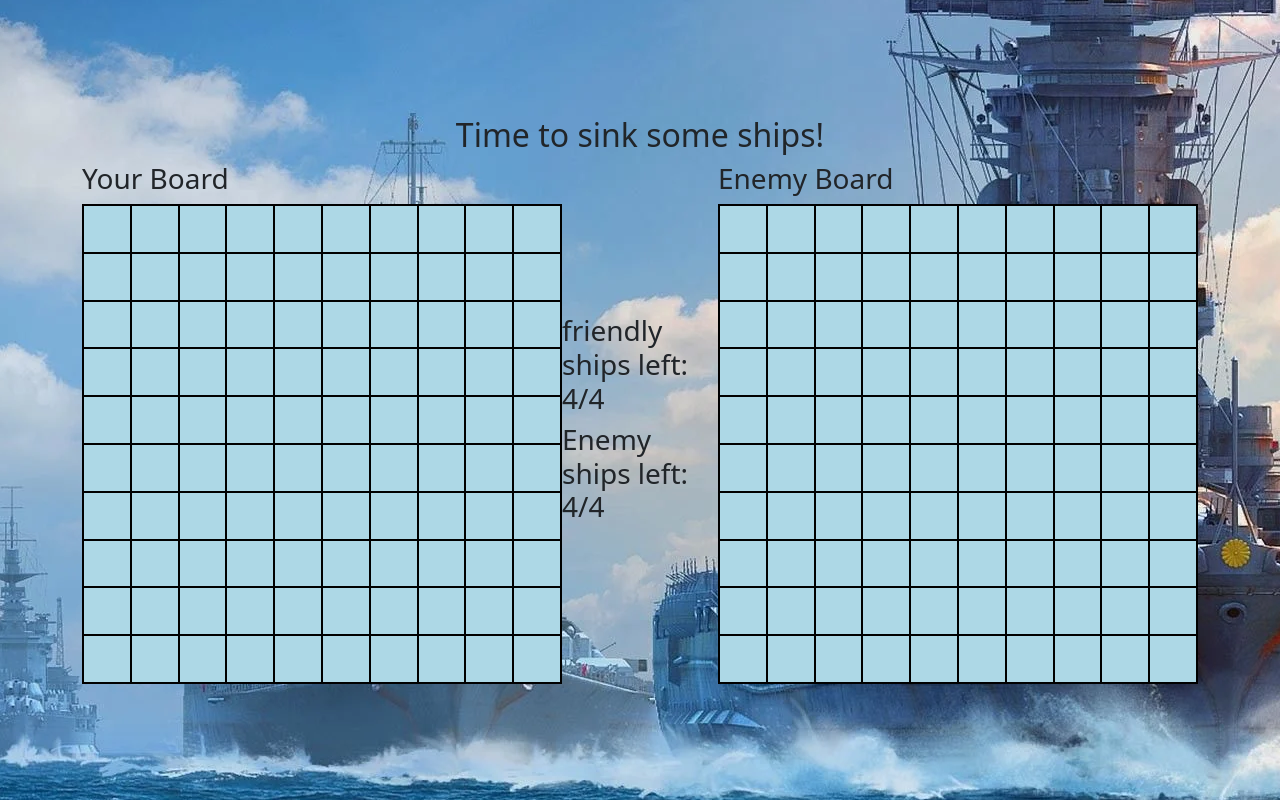
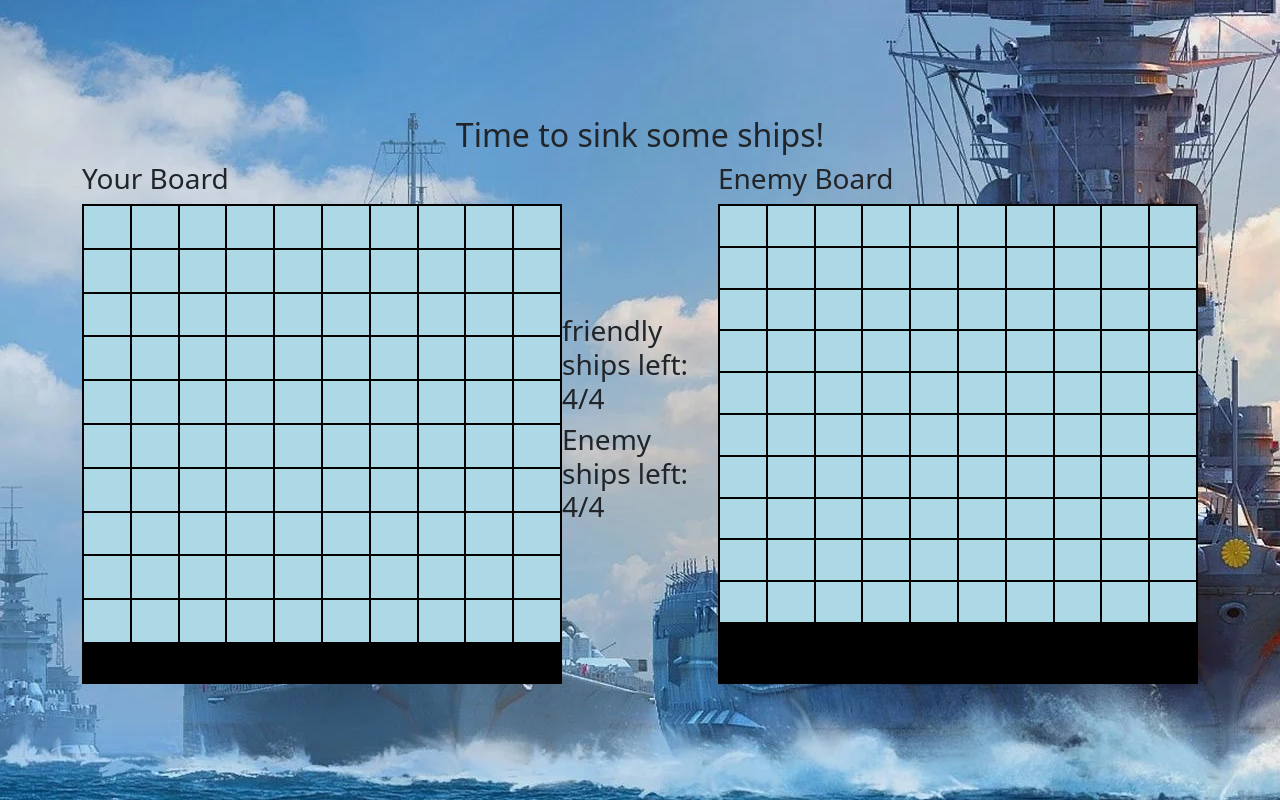
Before and after one commit to carzborn/battle-ships-frontend, a React (Create React App) app: page /rooms/1 in a window 1280 px wide. Built offline with nearby package versions, Linux system fonts and the light colour scheme; no server answers.

Commit message:
added new create board function

```diff
--- a/src/components/GameBoard.jsx
+++ b/src/components/GameBoard.jsx
@@ -1,30 +1,35 @@
-import React from 'react'
-import { useEffect } from 'react'
+import { useEffect, useState } from 'react'
 
 const GameBoard = () => {
+
+    const [playerBoard, setPlayerBoard] = useState([]);
+	const [opponentBoard, setOpponentBoard] = useState([]);
+
+    const rows = [1, 2, 3, 4, 5, 6, 7, 8, 9, 10]
+    const cols = ["A", "B", "C", "D", "E", "F", "G", "H", "I", "J"]
     const yourBoard = []
     const enemyBoard = []
 
-    const createBoard = (team) => {
-        for (let i=0; i<100; i++){
-            team.push(<div className={`y${i}`} key={i} data-id={i}></div>)
+    const createBoard = (mBoard, eBoard) => {
+
+        for (let y=0; y<rows.length; y++ ) {
+            for (let x=0; x<cols.length; x++){
+                mBoard.push(<div className="cell" key={`${cols[x]}${rows[y]}`} data-id={`${cols[x]}${rows[y]}`}></div>)
+                eBoard.push(<div className="cell" key={`${cols[x]}${rows[y]}`} data-id={`${cols[x]}${rows[y]}`}></div>)
             }
         }
-
-    createBoard(yourBoard)
-    createBoard(enemyBoard)
-
-    console.log(yourBoard)
-    console.log(enemyBoard)
+        setPlayerBoard((playerBoard) => [...playerBoard, ...mBoard])
+        setOpponentBoard((opponentBoard) => [...opponentBoard, ...eBoard])
+    }
 
     const handleClick = (e) => {
-        console.log(e.target.data)
-
+        const clicked = e.target.getAttribute("data-id")
+        console.log(`shots fired at ${clicked}`);
     }
 
-    const handleMiss = (e) => {
-
-    }
+    useEffect(()=>{
+        createBoard(yourBoard,enemyBoard)
+    },[])
 
     return (
         <div >
@@ -34,7 +39,7 @@
             <div className="game-wrapper">
                 <div>
                     <h3>Your Board</h3>
-                <div className="yourBoard">{yourBoard}</div>
+                    <div className="yourBoard">{playerBoard}</div>
                 </div>
 
                 <div>
@@ -44,7 +49,7 @@
 
                 <div>
                     <h3>Enemy Board</h3>
-                <div className="enemyBoard" onClick={handleClick}>{enemyBoard}</div>
+                    <div className="enemyBoard"onClick={handleClick}>{opponentBoard}</div>
                 </div>
             </div>
         </div>
```
Lines whose indentation alone changed are shown as unchanged.
